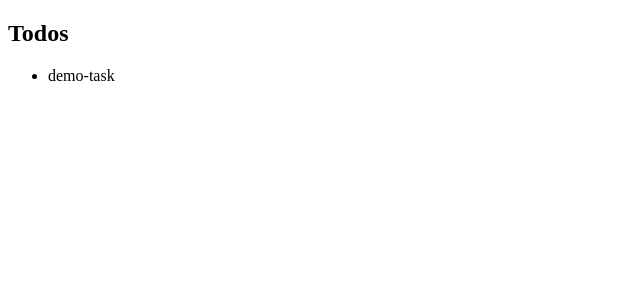
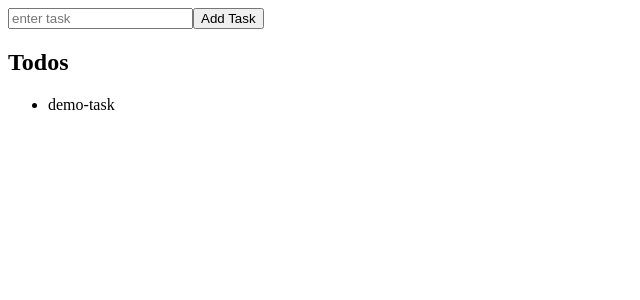
Before and after one commit to YashVerma24299/Redux, a React (Vite) app in the folder Redux_Todo/: page / in a window 1280 px wide. Shown: the top 300 px of the page, without its empty margins (0-640 px from the left). Built offline with nearby package versions, Linux system fonts and the light colour scheme.

Commit message:
Added a functionality to add a task in list.

```diff
--- /dev/null
+++ b/Redux_Todo/src/components/AddForm.jsx
@@ -0,0 +1,26 @@
+import { useState } from "react"
+import { useDispatch } from "react-redux"
+import {addTodo} from '../features/todo/todoSlice'
+
+export default function AddForm(){
+    const [task, setTask] = useState("");
+    const dispatch = useDispatch();
+
+    let handleTask =(e)=>{
+        setTask(e.target.value);
+    }
+
+    let submitHandler = (e)=>{
+        e.preventDefault();
+        console.log(task)
+        dispatch(addTodo(task));
+    }
+    return(
+        <>
+            <form onSubmit={submitHandler}>
+                <input type="text" placeholder="enter task" onChange={handleTask}/>
+                <button>Add Task</button>
+            </form>
+        </>
+    )
+}
--- a/Redux_Todo/src/components/Todo.jsx
+++ b/Redux_Todo/src/components/Todo.jsx
@@ -1,10 +1,12 @@
 import { useSelector } from "react-redux"
+import AddForm from "./AddForm";
 
 export default function Todo(){
     const todos = useSelector((state) => state.todos);
     console.log(todos);
     return(
         <>
+            <AddForm/>
             <h2>Todos</h2>
             <ul>
                 {todos.map((todo) => (
```
